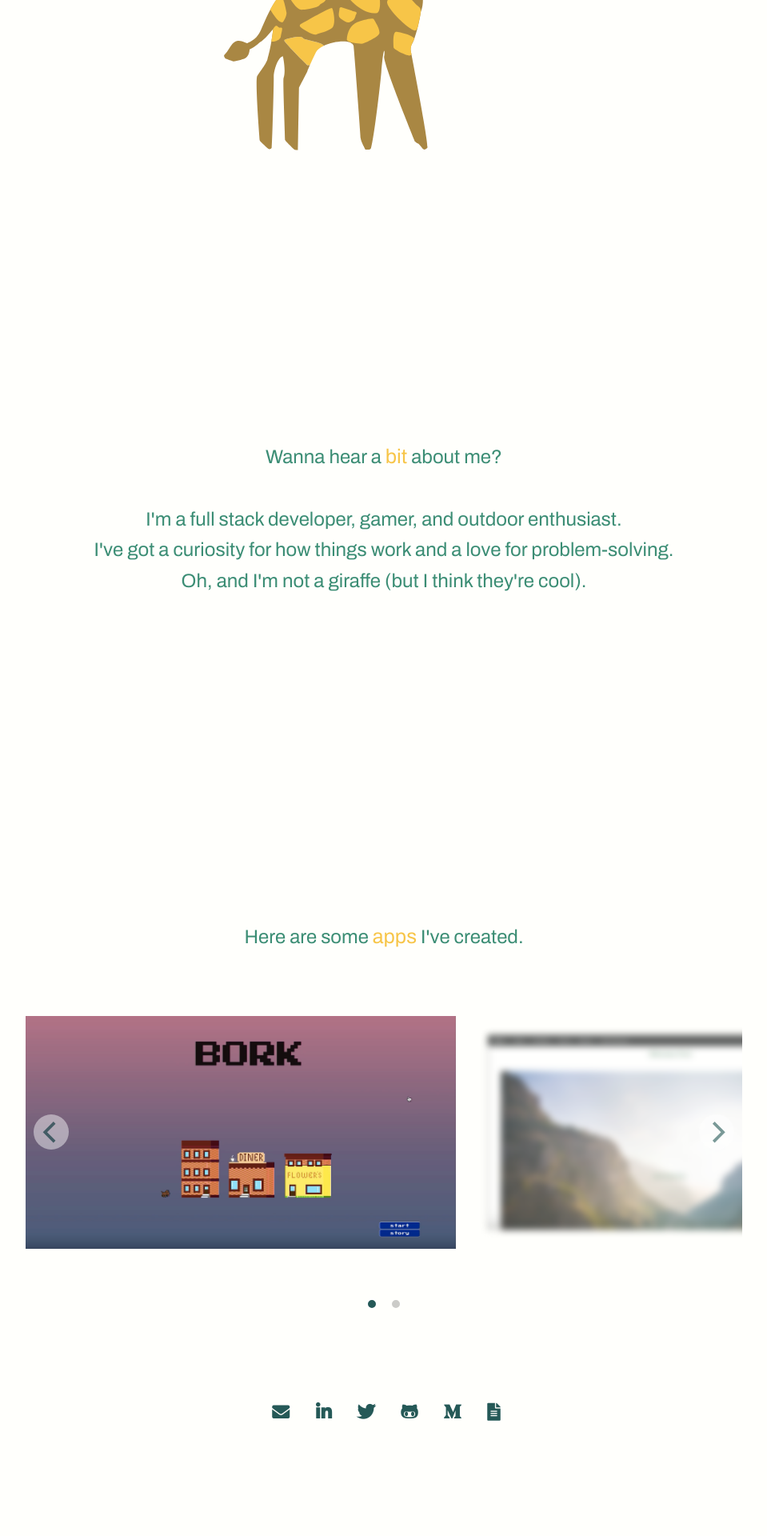
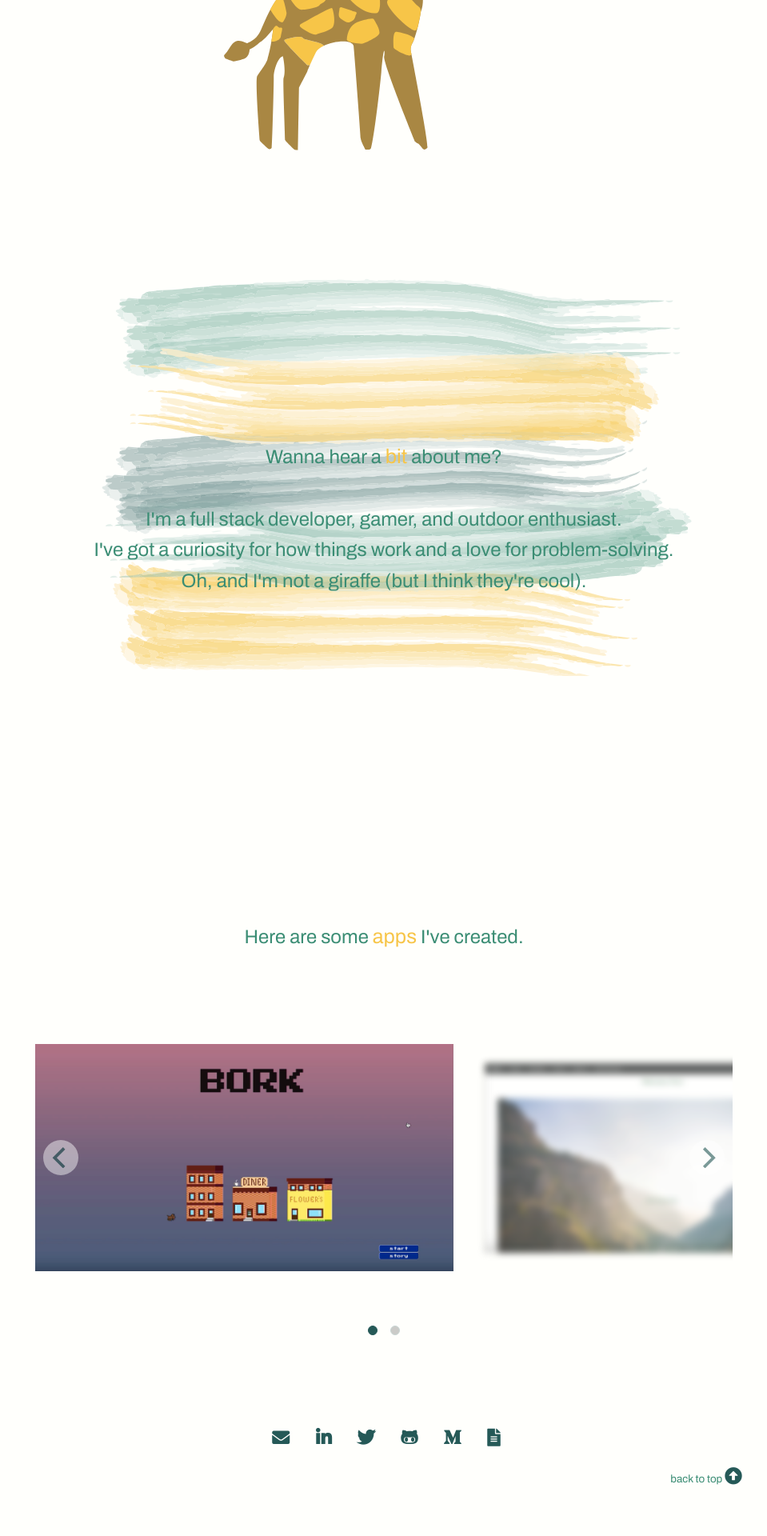
Before and after one commit to Sotom591/sotom591.github.io, a Jekyll site: the page built from index.html, in a window 1280 px wide. Shown: the part 733-2653 px from the top of the page at 80% size, without its empty margins (160-1119 px from the left). Built offline with Jekyll 4.4.1, drawn with Linux system fonts in a browser that asks for light colours; before the commit the page ends 2571 px from its top, so only the background shows below that.

Commit message:
background styled

```diff
--- a/_layouts/default.html
+++ b/_layouts/default.html
@@ -13,6 +13,7 @@
 	</head>
 	<body>
 		<div class="container">
+
       {{ content }}
 		</div>
 		<footer>
@@ -26,6 +27,7 @@
             {% for item in site.links %}
             <a class="link-link" href="{{ item.url }}" onclick="_gaq.push(['_trackEvent', '{% if item.type %}{{ item.type}}{% else %}linkTo{% endif %}', '{% if item.id%}{{ item.id }}{% else %}{{ item.name }}{% endif %}', this.href]);"><i class="{{ item.class }}"></i><span class="link-text">{{ item.name }}</span></a>{% endfor %}
           </div>
+					<span class="up-span">back to top <a class="up-link" href="https://sotom591.github.io/#home"><i class="fas fa-arrow-alt-circle-up"></i></a></span>
 			</ul>
 		</footer>
 		<script src="https://unpkg.com/flickity@2/dist/flickity.pkgd.min.js"></script>
--- a/css/main.css
+++ b/css/main.css
@@ -1,4 +1,12 @@
+---
+---
 
+.container{
+  background-image: url('../assets/images/watercolorslite.svg');
+  background-repeat: no-repeat;
+  background-attachment: fixed;
+  background-position: center;
+}
 html {
   background-color: #fffffc
 }
@@ -6,6 +14,7 @@ body {
     margin: 60px auto;
     width: 70%;
     font-family: 'Archivo', sans-serif;
+
 
 }
 nav ul, footer ul {
@@ -142,6 +151,10 @@ ul.posts li {
   grid-row-start: 1;
   grid-row-end: 1;
 }
+
+.portfolio-cont{
+  padding: 0px 12px 0px 12px
+}
 /* .portfolio-cont {
   display: grid;
   grid-template-rows: 400px
@@ -203,7 +216,7 @@ carousel {
   height: 12px;
   opacity: 1;
   background: #255957;
-  border: 2px solid white;
+  border: 1px solid #255957;
 }
 
 /* fill-in selected dot */
@@ -304,7 +317,7 @@ carousel {
 
 .link-list{
   display: grid;
-  grid-template-rows: 150px
+  grid-template-rows: 150px 50px
 }
 
 .site-links {
@@ -315,7 +328,17 @@ carousel {
   align-self: end;
   grid-row-start: 1;
   grid-row-end: 1;
+}
 
+.up-span {
+  /* font-size: 22px; */
+  justify-self: end;
+  align-self: end;
+  grid-row-start: 2;
+  grid-row-end: 2;
+}
+.up-link {
+  font-size: 22px;
 }
 
 .site-links a {
--- a/portfolio/index.html
+++ b/portfolio/index.html
@@ -1,5 +1,5 @@
 <!-- portfolio anchor -->
-<div class="porfolio" id="porfolio">
+<div class="portfolio" id="portfolio">
   <p class="portfolio-p"> Here are some <span class="highlights">apps</span> I've created. </p>
 </div>
 
```
Also changed, not shown: assets/images/watercolors.svg (added), assets/images/watercolorslite.svg (added), 2 other files.
